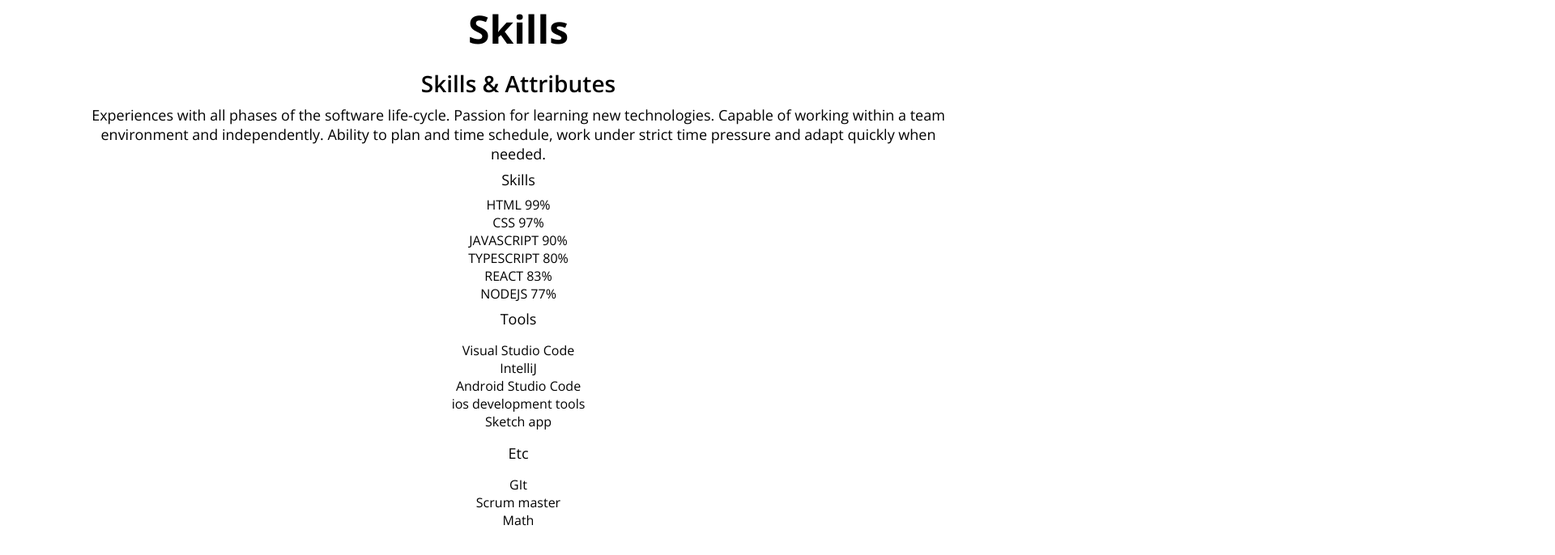
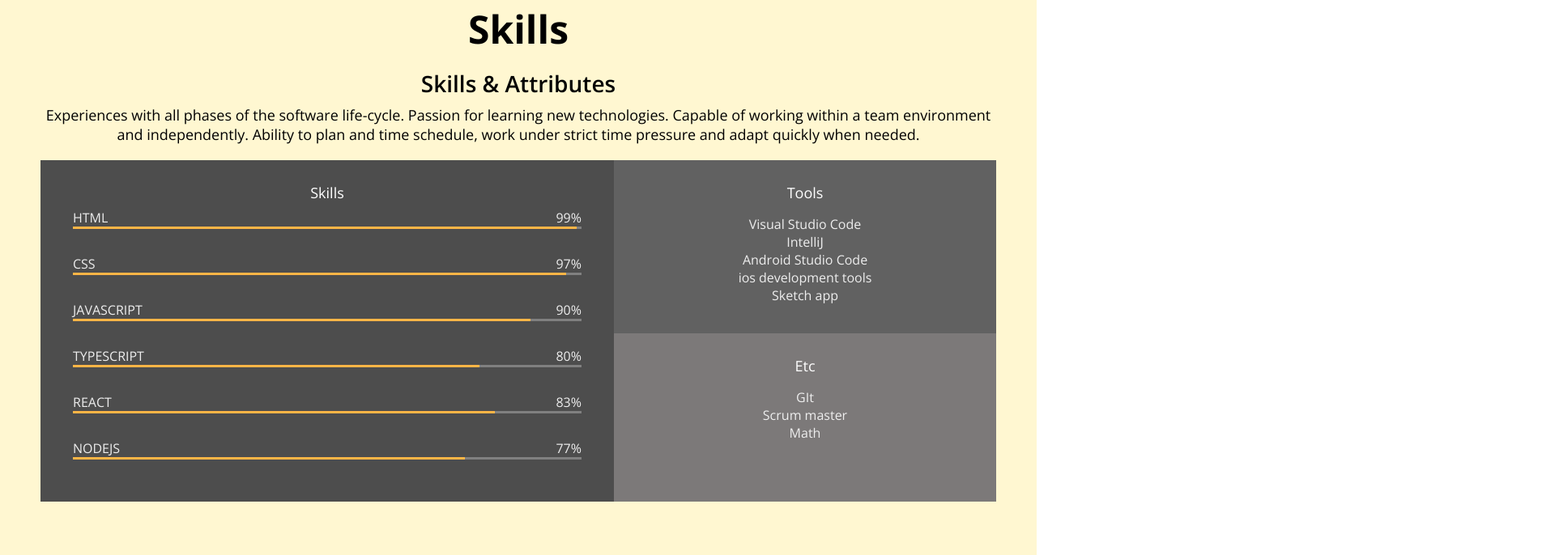
Before and after one commit to kun-w-lee/portfolio, a plain HTML site: page index.html in a window 1280 px wide. Shown: the part 1550-2236 px from the top of the page at 81% size, 1920 px wide, since content can reach past the window. Drawn offline with nearby package versions, Linux system fonts and the light colour scheme.

Commit message:
CSS: Skills

```diff
--- a/index.html
+++ b/index.html
@@ -57,7 +57,7 @@
     </section>
 
     <!-- About -->
-    <section id="about" class= "section">
+    <section id="about" class= "section section__container" >
       <h1>About me</h1>
       <p>
         Paragraphs about me.
@@ -124,6 +124,7 @@
 
     <!-- Skills -->
     <section id="skills"class= "section">
+      <div class="section__container">
       <h1>Skills</h1>
       <h2>Skills & Attributes</h2>
       <p>
@@ -141,7 +142,7 @@
               <span>99%</span>
             </div>
             <div class="skill__bar">
-              <div class="skill__value"></div>
+              <div class="skill__value" style="width: 99%;"></div>
             </div>
           </div>
           <div class="skill">
@@ -150,7 +151,7 @@
               <span>97%</span>
             </div>
             <div class="skill__bar">
-              <div class="skill__value"></div>
+              <div class="skill__value" style="width: 97%;"></div>
             </div>
           </div>
           <div class="skill">
@@ -159,7 +160,7 @@
               <span>90%</span>
             </div>
             <div class="skill__bar">
-              <div class="skill__value"></div>
+              <div class="skill__value" style="width: 90%;"></div>
             </div>
           </div>
           <div class="skill">
@@ -168,7 +169,7 @@
               <span>80%</span>
             </div>
             <div class="skill__bar">
-              <div class="skill__value"></div>
+              <div class="skill__value" style="width: 80%;"></div>
             </div>
           </div>
           <div class="skill">
@@ -177,7 +178,7 @@
               <span>83%</span>
             </div>
             <div class="skill__bar">
-              <div class="skill__value"></div>
+              <div class="skill__value" style="width: 83%;"></div>
             </div>
           </div>
           <div class="skill">
@@ -186,7 +187,7 @@
               <span>77%</span>
             </div>
             <div class="skill__bar">
-              <div class="skill__value"></div>
+              <div class="skill__value" style="width: 77%;"></div>
             </div>
           </div>
         </div>
@@ -211,6 +212,7 @@
           </div>
         </div>
       </div>
+    </div>
     </section>
 
     <!-- Work -->
--- a/style.css
+++ b/style.css
@@ -159,6 +159,10 @@ p {
 .section {
   padding: 50px;
   text-align: center;
+  margin: auto;
+}
+
+.section__container {
   max-width: 1200px;
   margin: auto;
 }
@@ -222,3 +226,57 @@ p {
 .job__period {
   font-size: var(--font-micro);
 }
+
+/* Skill */
+#skills {
+  background-color: var(--color-yellow);
+}
+
+.skill {
+  margin-bottom: 32px;
+}
+
+.skillset {
+  display: flex;
+  background-color: var(--color-light-grey);
+  color: var(--color-light-white);
+  margin: 20px 0;
+}
+
+.skillset__title {
+  color: var(--color-white);
+}
+.skillset__left {
+  flex-basis: 60%;
+  background-color: var(--color-dark-grey);
+  padding: 20px 40px;
+}
+
+.skill_description {
+  display: flex;
+  justify-content: space-between;
+}
+
+.skill__bar {
+  width: 100%;
+  height: 3px;
+  background-color: grey;
+}
+
+.skill__value {
+  height: 3px;
+  background-color: var(--color-orange);
+}
+
+.skillset__right {
+  flex-basis: 40%;
+}
+
+.tools {
+  background-color: var(--color-grey);
+}
+
+.tools,
+.etc {
+  padding: 20px;
+}
```
